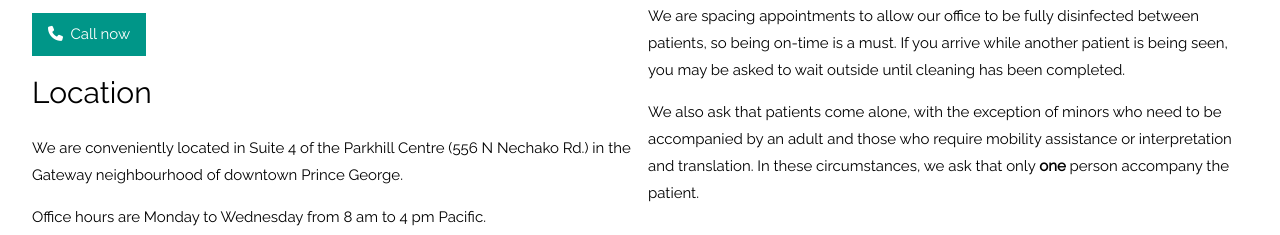
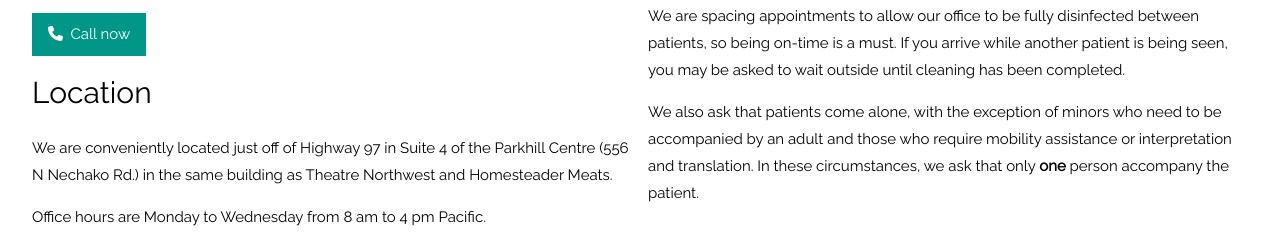
Before and after one commit to akurjata/edgeorthotics, a plain HTML site: page index.html in a window 1280 px wide. Shown: the part 5800-6035 px from the top of the page. Drawn offline with nearby package versions, Linux system fonts and the light colour scheme.

Commit message:
Update index.html

```diff
--- a/index.html
+++ b/index.html
@@ -400,7 +400,7 @@ When she's not seeing patients or in the lab, Shalina is likely exploring the ma
 
   <h2>Location
       </h2>
-      <p>We are conveniently located in Suite 4 of the Parkhill Centre (556 N Nechako Rd.) in the Gateway neighbourhood of downtown Prince George.</p>
+      <p>We are conveniently located just off of Highway 97 in Suite 4 of the Parkhill Centre (556 N Nechako Rd.) in the same building as Theatre Northwest and Homesteader Meats.</p>
             <p>
               <p>
     Office hours are Monday to Wednesday from 8 am to 4 pm Pacific.
```
